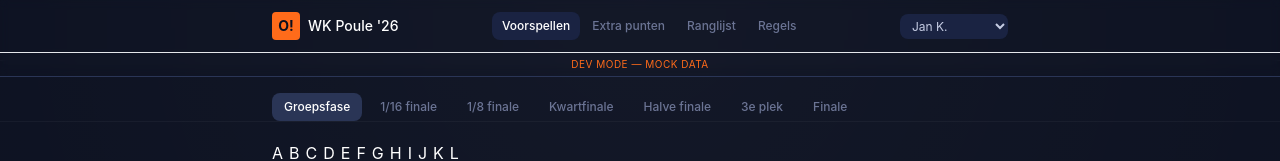
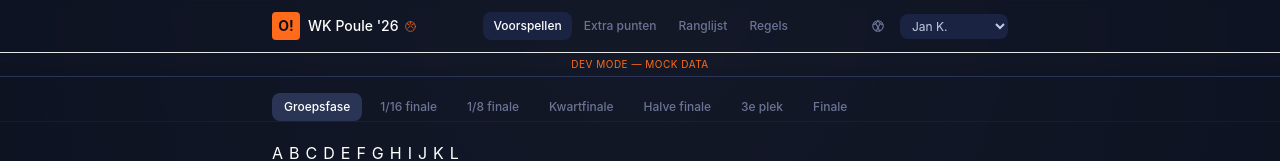
Before and after one commit to Guidoznl/OMG-WK-POULE-TEST, a Next.js app: page /predictions in a window 1280 px wide. Shown: the top 161 px of the page. Built offline with nearby package versions, Linux system fonts and the light colour scheme.

Commit message:
Implement theme toggle in TopNav component
Added ThemeToggle component for theme switching functionality and integrated it into TopNav.

```diff
--- a/components/TopNav.tsx
+++ b/components/TopNav.tsx
@@ -5,6 +5,7 @@ import Link from 'next/link'
 import { usePathname, useRouter } from 'next/navigation'
 import { Profile } from '@/lib/types'
 import { getDataProvider, isMockMode } from '@/lib/data-provider'
+import { useTheme } from './ThemeProvider'
 
 export function TopNav() {
   const router = useRouter()
@@ -51,7 +52,10 @@ export function TopNav() {
           <span className="inline-flex items-center justify-center w-7 h-7 bg-accent-orange text-ink-950 font-display font-bold text-sm rounded">
             O!
           </span>
-          <span className="hidden sm:inline font-display font-medium text-ink-50 text-sm">WK Poule '26</span>
+          <span className="hidden sm:inline-flex items-center gap-1.5 font-display font-medium text-ink-50 text-sm">
+            WK Poule '26
+            <FootballIcon />
+          </span>
         </Link>
 
         <nav className="flex gap-0.5 overflow-x-auto">
@@ -77,6 +81,7 @@ export function TopNav() {
         </nav>
 
         <div className="flex items-center gap-2 flex-shrink-0">
+          <ThemeToggle />
           {isMockMode() && allUsers.length > 0 && (
             <select
               value={user?.id || ''}
@@ -108,3 +113,54 @@ export function TopNav() {
     </header>
   )
 }
+
+function ThemeToggle() {
+  const { theme, setTheme } = useTheme()
+  const isPink = theme === 'pink'
+  return (
+    <button
+      onClick={() => setTheme(isPink ? 'dark' : 'pink')}
+      title={isPink ? 'Schakel naar dark mode' : 'Schakel naar pink mode'}
+      aria-label="Wissel thema"
+      className="w-7 h-7 rounded-lg flex items-center justify-center text-ink-400 hover:text-ink-50 hover:bg-ink-700 transition-colors"
+    >
+      {isPink ? <MoonIcon /> : <PinkBallIcon />}
+    </button>
+  )
+}
+
+function MoonIcon() {
+  return (
+    <svg width="14" height="14" viewBox="0 0 24 24" fill="none" stroke="currentColor" strokeWidth="2" strokeLinecap="round" strokeLinejoin="round">
+      <path d="M21 12.79A9 9 0 1 1 11.21 3 7 7 0 0 0 21 12.79z" />
+    </svg>
+  )
+}
+
+function PinkBallIcon() {
+  // Simple football icon — sphere with pentagon hint
+  return (
+    <svg width="14" height="14" viewBox="0 0 24 24" fill="none" stroke="currentColor" strokeWidth="2" strokeLinecap="round" strokeLinejoin="round">
+      <circle cx="12" cy="12" r="9" />
+      <path d="M12 3 L8 8 L4 10" />
+      <path d="M12 3 L16 8 L20 10" />
+      <path d="M8 8 L12 14 L16 8" />
+      <path d="M12 14 L9 21" />
+      <path d="M12 14 L15 21" />
+    </svg>
+  )
+}
+
+function FootballIcon() {
+  return (
+    <svg width="13" height="13" viewBox="0 0 24 24" fill="none" stroke="currentColor" strokeWidth="1.5" strokeLinecap="round" strokeLinejoin="round" className="text-accent-orange opacity-90" aria-hidden="true">
+      <circle cx="12" cy="12" r="9" />
+      <path d="M12 6 L15.5 8.5 L14 12.5 L10 12.5 L8.5 8.5 Z" fill="currentColor" opacity="0.3" />
+      <path d="M12 6 L12 3" />
+      <path d="M15.5 8.5 L18.5 7" />
+      <path d="M14 12.5 L17 15" />
+      <path d="M10 12.5 L7 15" />
+      <path d="M8.5 8.5 L5.5 7" />
+    </svg>
+  )
+}
```
